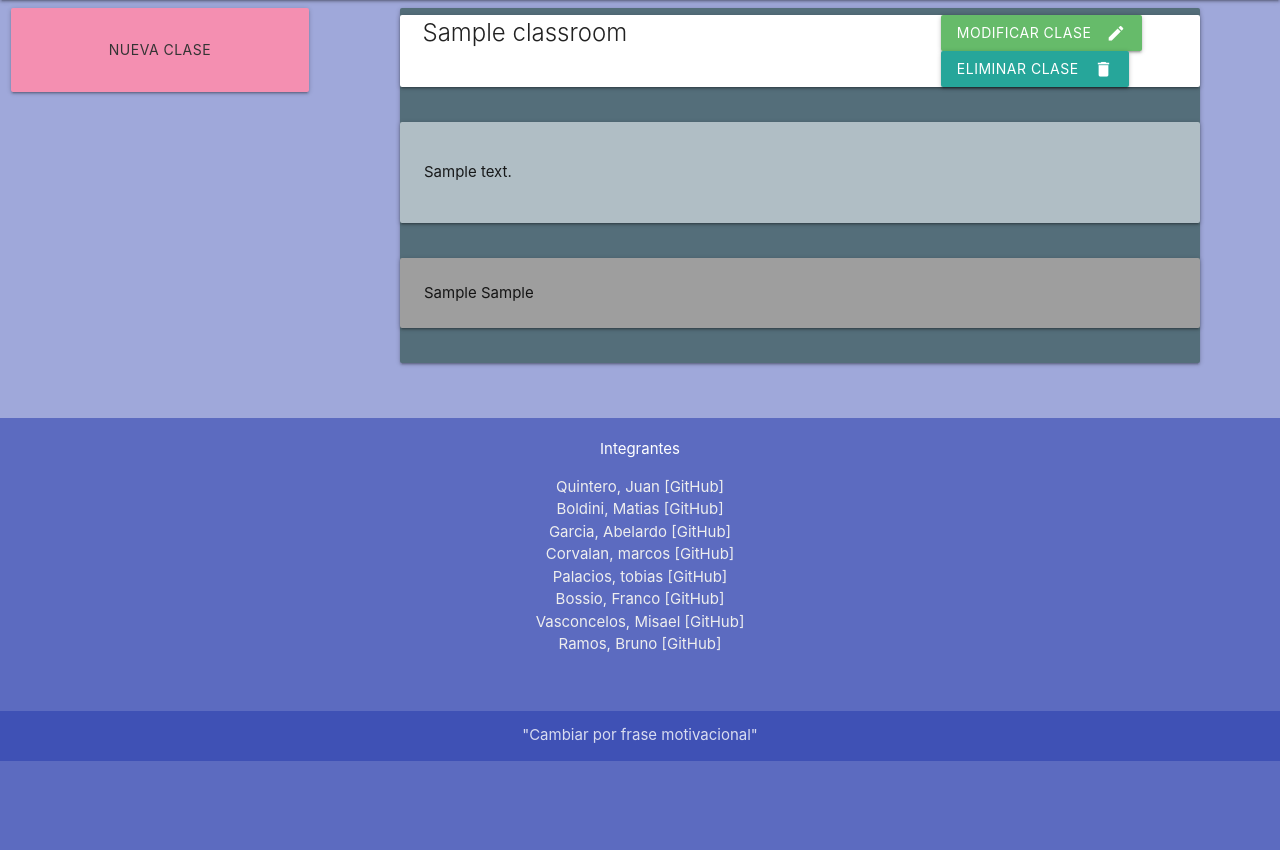
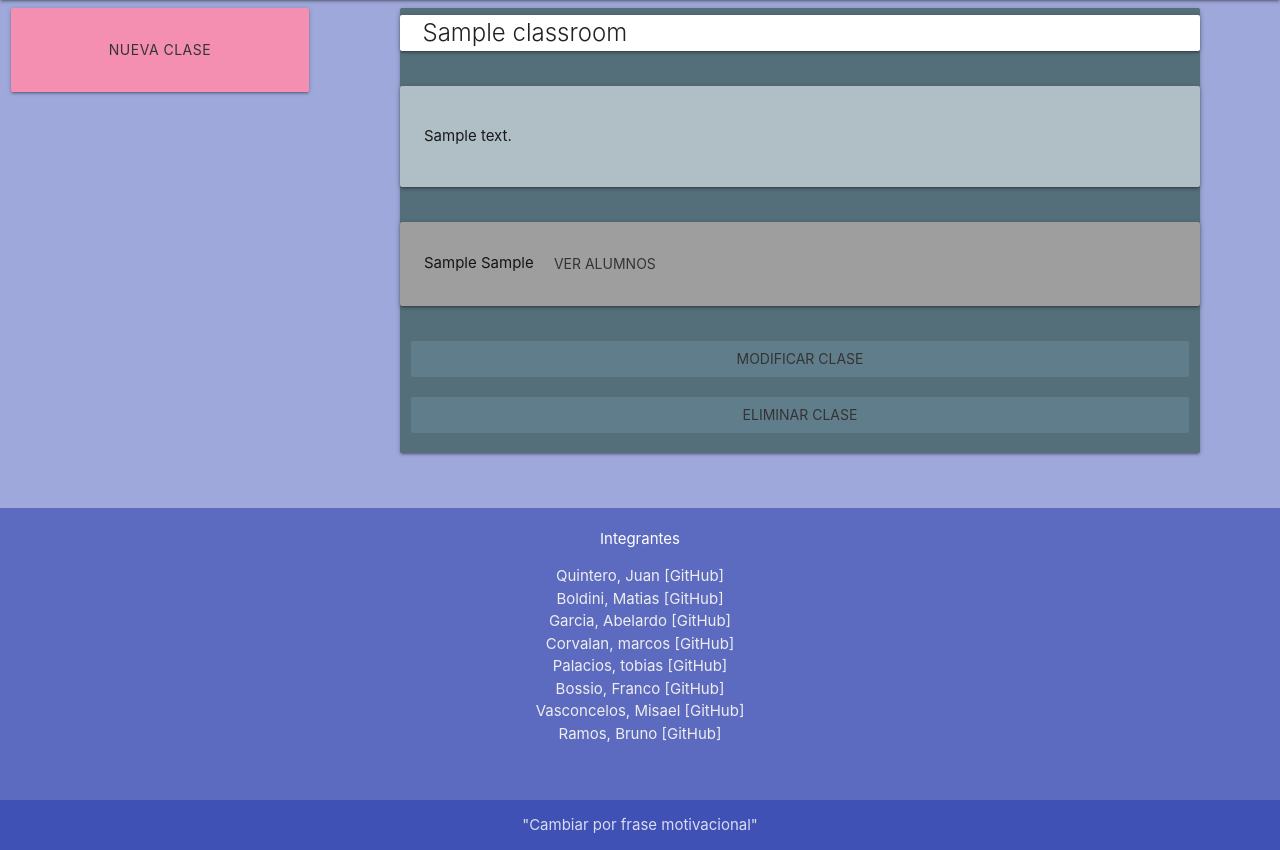
Before and after one commit to MatiasBoldini/FAT2018, a Django app: template main/templates/profile_for_teacher.html in a window 1280 px wide. Shown: the part 64-914 px from the top of the page. Before the commit the page ends 825 px from the top, so only its background shows below. Run offline with Django 3.2, Linux system fonts and the light colour scheme; the template is opened without the code that fills it: most values are stand-ins (such as "Sample title", 1, 10 or a date in 2020).

Commit message:
some changes

```diff
--- a/main/templates/profile_for_teacher.html
+++ b/main/templates/profile_for_teacher.html
@@ -27,12 +27,6 @@ Perfil profesor
                         <div class=" col s8">
                             <span class=" card-title center">{{ enrolment.classroom.name }}</span>
                         </div>
-                        <div class="col s4">
-                            <label>
-                                <button class="btn waves-effect waves-light green teal lighten-1 text-darken-2"> <i class="small material-icons right">edit</i>modificar clase</button>
-                                <button class="btn waves-effect waves-light red teal lighten-1 text-darken-2" onclick="remove('{% url 'remove_classroom' %}', '{{ enrolment.classroom.id }}')"><i class="small material-icons right">delete</i>Eliminar clase</button>
-                            </label>
-                        </div>
                     </div>
                 </div>
                 <div class="row">
@@ -44,11 +38,76 @@ Perfil profesor
                     <div class="card-panel grey">
                         <span>{{ enrolment.classroom.get_next_day.get_day_display }}</span>
                         <span>{{ enrolment.classroom.get_next_day.start_hour}}</span>
+                        <a class=" btn-flat waves-effect  modal-trigger center-align " href="#modal3"> ver alumnos</a>
                     </div>
                 </div>
+                <div class="row">
+                    <div class="col s12 m12 l12 xl12 ">
+                        <button style=""  class="btn-flat waves-effect waves-light  modal-trigger col s12 blue-grey  text-darken-2"  href="#modal1"> modificar clase</button>
+                    </div>
+                </div>
+                <div class="row">
+                    <div class="col s12 m12 l12 xl12 center-align">
+                        <button  style="" class="btn-flat waves-effect waves-light col s12  text-darken-2 blue-grey modal-trigger z-depth-5"  href="#modal2"> Eliminar clase </button>
+                    </div>
+                </div>
+
+
+
             </div>
         </div>
+
+        <div id="modal2" class="modal ">
+    <div class="modal-content">
+      <h4>Confirmacion</h4>
+      <p>Esta seguro que desea eliminar la clase {{ enrolment.classroom.name }} si hace esto la clase no volvera a estar disponible nunca mas
+         y todos los alumnos seran desmatriculados</p>
+    </div>
+    <div class="modal-footer">
+        <a href="#!" class="modal-close waves-effect waves-green btn-flat">Cancelar</a>
+        <a href="#!" class="modal-close waves-effect waves-green btn-flat" onclick="remove('{% url 'remove_classroom' %}', '{{ enrolment.classroom.id }}')"> Aceptar</a>
+    </div>
+  </div>
+
+        <div id="modal3" class="modal">
+    <div class="modal-content">
+           <table>
+        <thead>
+          <tr>
+              <th> Nombre Completo</th>
+              <th> Mail</th>
+              <th> DNI </th>
+              <th>mas opciones</th>
+          </tr>
+        </thead>
+
+        <tbody>
+          <tr>
+            <td>Roberto Almada</td>
+            <td> no tiene</td>
+            <td> 1255453</td>
+            <td> <button class="btn-flat"> ver mas </button></td>
+          </tr>
+
+        </tbody>
+      </table>
+
+    </div>
+    <div class="modal-footer">
+      <a href="#!" class="modal-close waves-effect waves-green btn-flat">cerrar</a>
+    </div>
+  </div>
+
     {% endfor %}
     </div>
 </div>
+
+
 {% endblock body %}
+
+<!-- desde aca empiezan los modals -->
+
+
+
+
+<!-- aca terminan -->
--- a/static/js/functions.js
+++ b/static/js/functions.js
@@ -1,6 +1,7 @@
 function load_materialize(){
     $('.timepicker').timepicker({'twelveHour':false, 'defaultTime': '00:00'});
     $('select').formSelect();
+    $('.modal').modal();
 };
 
 function get_data(form){
```
Also changed, not shown: main/templates/profile_for_teacher_parts/new_classroom_form.html (+11 -2 lines).
